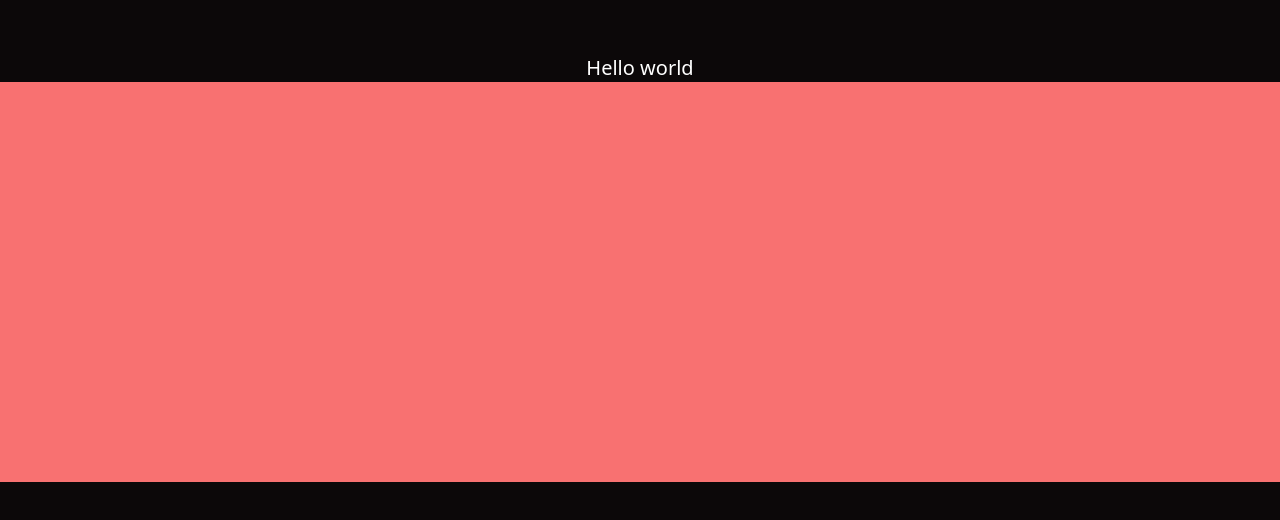
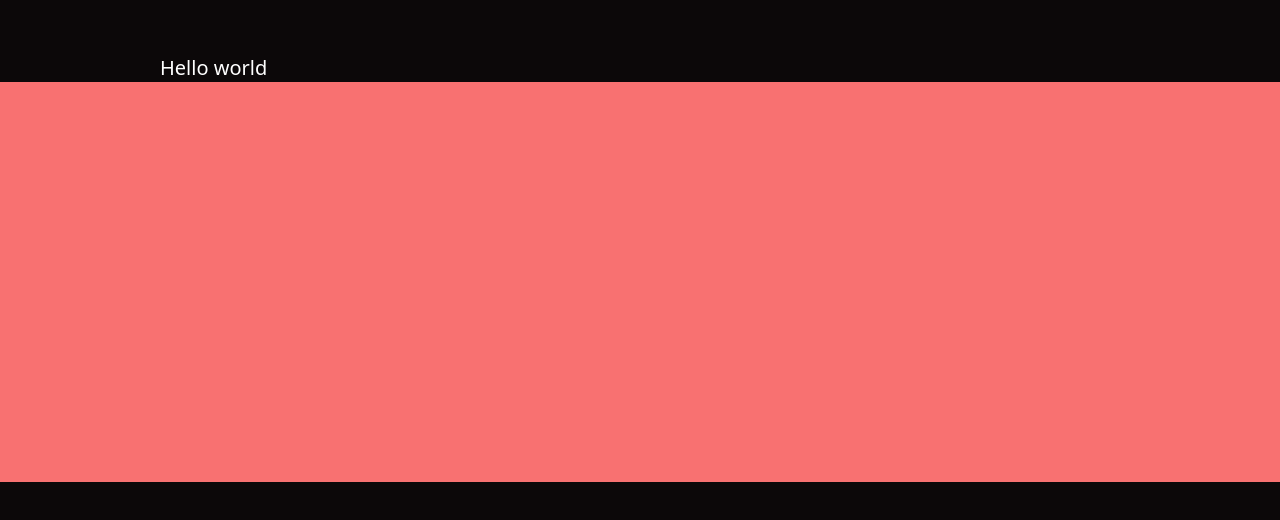
Before and after one commit to hulla-dev/portfolio, a Next.js app: page /index.server in a window 1280 px wide. Shown: the part 1226-1746 px from the top of the page. Built offline with nearby package versions, Linux system fonts and the light colour scheme.

Commit message:
:wrench: Update: Content padding + centering

```diff
--- a/components/Content.server.tsx
+++ b/components/Content.server.tsx
@@ -5,9 +5,11 @@ type Props = {
 }
 
 const Content = ({ children }: Props) => (
-  <section id="content" className="flex justify-center max-w-[1920px]">
-    {children}
-  </section>
+  <div className="flex justify-center w-full">
+    <section id="content" className="px-[10rem] w-full max-w-[1920px]">
+      {children}
+    </section>
+  </div>
 )
 
 export default Content
```
